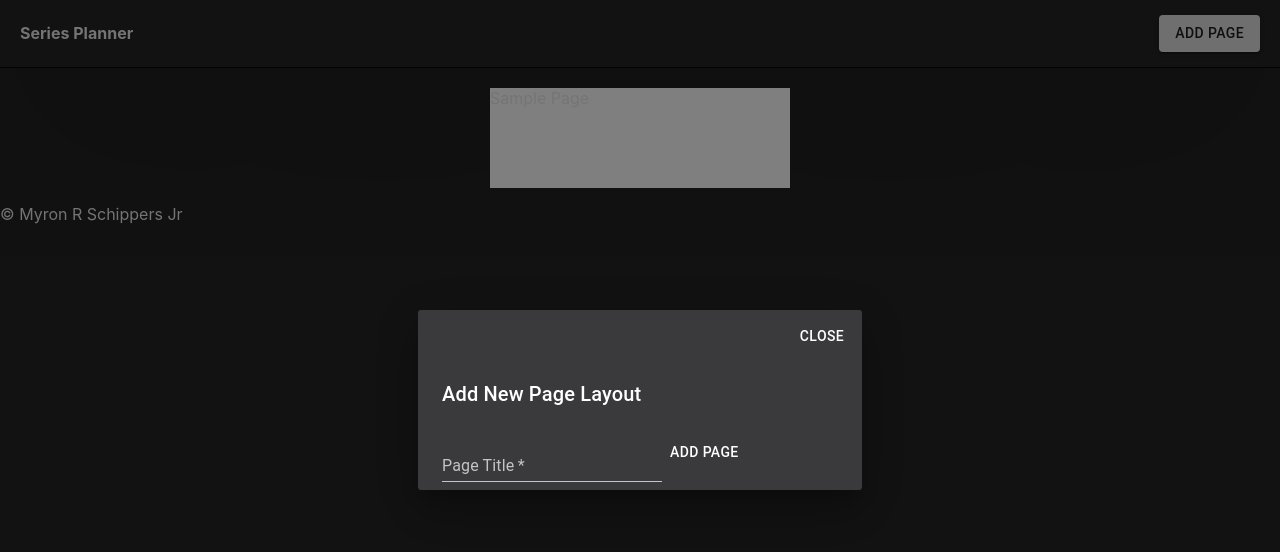
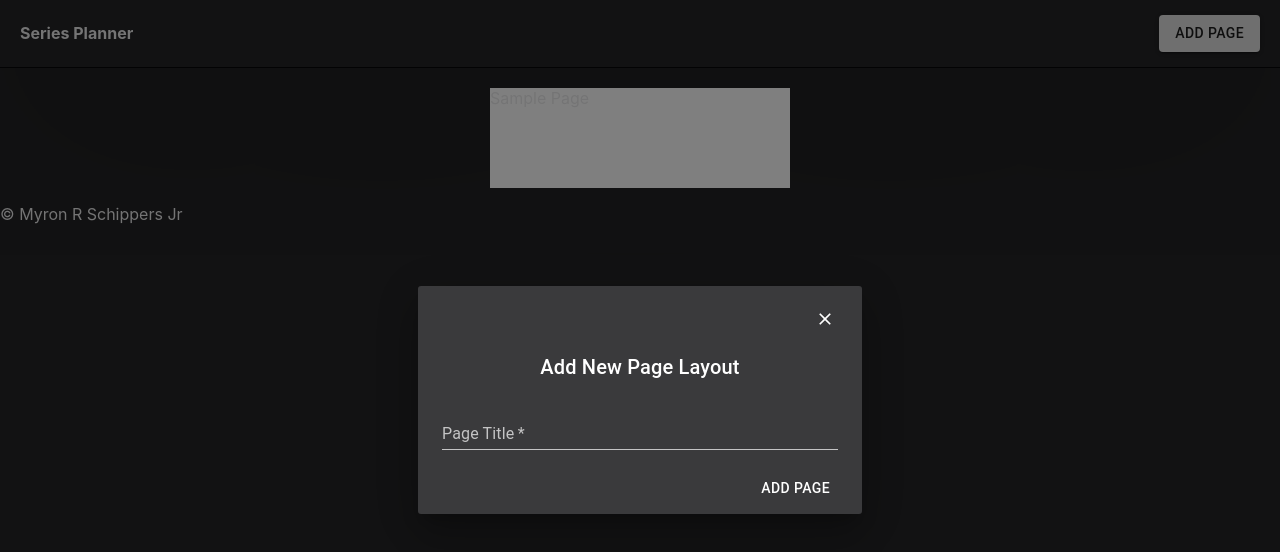
Before and after one commit to myronschippers/series-planner, a React (Create React App) app: page / in a window 1280 px wide. Both pictures are taken after a click on the button "ADD PAGE". Shown: the top 552 px of the page. Built offline with nearby package versions, Linux system fonts and the light colour scheme.

Commit message:
encapsulating all dialog behavior and layout inside of the AddPgLayout component

```diff
--- a/src/App.css
+++ b/src/App.css
@@ -38,3 +38,25 @@
   margin: 0 auto 10px;
   transition: width 0.3s ease, height 0.3s ease;
 }
+
+.dialog-tight {
+  display: flex;
+  flex-direction: column;
+}
+
+.dialog-tight__block {
+  display: flex;
+  justify-content: center;
+}
+
+.dialog-tight__block--lean-right {
+  justify-content: flex-end;
+}
+
+.dialog-tight__block--lean-left {
+  justify-content: flex-start;
+}
+
+.dialog-tight__block + .dialog-tight__block {
+  margin-top: 1.2rem;
+}
--- a/src/App.js
+++ b/src/App.js
@@ -1,4 +1,3 @@
-import { useSelector, useDispatch } from 'react-redux';
 import './App.css';
 
 // CUSTOM COMPONENTS
@@ -8,24 +7,10 @@ import PgGenerator from './components/PgGenerator/PgGenerator';
 import AddPgLayout from './components/AddPgLayout/AddPgLayout';
 
 // THEME CONFIGURATION
-import {
-  Dialog,
-  DialogTitle,
-  DialogContent,
-  DialogActions,
-  Button,
-} from '@material-ui/core';
 import { ThemeProvider } from '@material-ui/styles';
 import { theme } from './theme/_root.config';
 
 function App() {
-  const isAddPageOpen = useSelector((store) => store.isAddPageOpen);
-  const dispatch = useDispatch();
-
-  function handleClose() {
-    dispatch({ type: 'CLOSE_ADD_PAGE' });
-  }
-
   return (
     <ThemeProvider theme={theme}>
       <div>
@@ -37,21 +22,7 @@ function App() {
 
         <Footer />
       </div>
-      <Dialog
-        fullWidth={true}
-        maxWidth="xs"
-        open={isAddPageOpen}
-        onClose={handleClose}
-        aria-labelledby="max-width-dialog-title"
-      >
-        <DialogActions>
-          <Button onClick={handleClose}>Close</Button>
-        </DialogActions>
-        <DialogTitle>Add New Page Layout</DialogTitle>
-        <DialogContent>
-          <AddPgLayout />
-        </DialogContent>
-      </Dialog>
+      <AddPgLayout />
     </ThemeProvider>
   );
 }
--- a/src/components/AddPgLayout/AddPgLayout.js
+++ b/src/components/AddPgLayout/AddPgLayout.js
@@ -1,17 +1,29 @@
 import { useState } from 'react';
-import { useDispatch } from 'react-redux';
-
-// CUSTOM COMPONENTS
-import Panel from '../Panel/Panel';
+import { useSelector, useDispatch } from 'react-redux';
 
 // MATERIAL-UI COMPONENTS
-import { TextField, Button } from '@material-ui/core';
+import {
+  TextField,
+  Dialog,
+  DialogTitle,
+  DialogContent,
+  DialogActions,
+  Button,
+  IconButton,
+  Typography,
+} from '@material-ui/core';
+import { Close } from '@material-ui/icons';
 
 function AddPgLayout() {
   const [newPage, setNewPage] = useState({
     title: '',
   });
   const dispatch = useDispatch();
+  const isAddPageOpen = useSelector((store) => store.isAddPageOpen);
+
+  function handleClose() {
+    dispatch({ type: 'CLOSE_ADD_PAGE' });
+  }
 
   function submitNewPageHandler(event) {
     event.preventDefault();
@@ -37,16 +49,40 @@ function AddPgLayout() {
   }
 
   return (
-    <form onSubmit={submitNewPageHandler}>
+    <Dialog
+      fullWidth
+      maxWidth="xs"
+      open={isAddPageOpen}
+      onClose={handleClose}
+      aria-labelledby="max-width-dialog-title"
+    >
+      <DialogContent>
+        <form className="dialog-tight" onSubmit={submitNewPageHandler}>
+          <div className="dialog-tight__block dialog-tight__block--lean-right">
+            <IconButton onClick={handleClose} size="small">
+              <Close fontSize="small" />
+            </IconButton>
+          </div>
+          <div className="dialog-tight__block">
+            <Typography component="h2" variant="h6">
+              Add New Page Layout
+            </Typography>
+          </div>
+          <div className="dialog-tight__block">
             <TextField
               label="Page Title"
               required
               value={newPage.title}
+              fullWidth
               onChange={(event) => changeField('title', event)}
             />
-
+          </div>
+          <div className="dialog-tight__block dialog-tight__block--lean-right">
             <Button type="submit">Add Page</Button>
+          </div>
         </form>
+      </DialogContent>
+    </Dialog>
   );
 }
 
```
Lines whose indentation alone changed are shown as unchanged.
